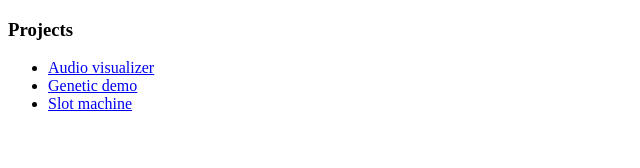
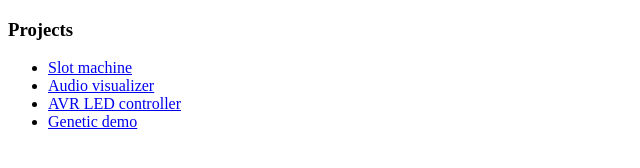
Before and after one commit to uoowuo/uoowuo.github.io, a plain HTML site: page index.html in a window 1280 px wide. Shown: the whole page, without its empty margins (0-640 px from the left). Drawn offline with Linux system fonts and the light colour scheme.

Commit message:
Portfolio page update

```diff
--- a/index.html
+++ b/index.html
@@ -7,17 +7,16 @@
     <meta content="Frontend developer portfolio" name="description">
     <meta content="portfolio personal" name="keywords">
     <title>Denis Shmakov's portfolio page</title>
-    <!--link href="./images/favicon.png" rel="SHORTCUT ICON" type="image/png"-->
-    <!--link href="./css/main.css" rel="stylesheet" type="text/css"-->
 </head>
 <body id="top">
     <article class="info">
         <section class="projects">
             <h1>Projects</h1>
             <ul class="projects">
+                <li><a href="./slotmachine/">Slot machine</a></li>
                 <li><a href="./sonografi/">Audio visualizer</a></li>
+                <li><a href="./avr-ledcontrol/">AVR LED controller</a></li>
                 <li><a href="./genetic/">Genetic demo</a></li>
-                <li><a href="./slotmachine/">Slot machine</a></li>
             </ul>
         </section>
     </article>
```
